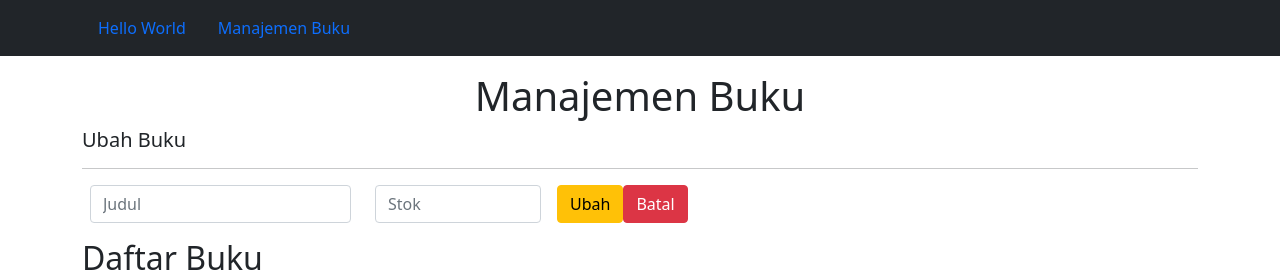
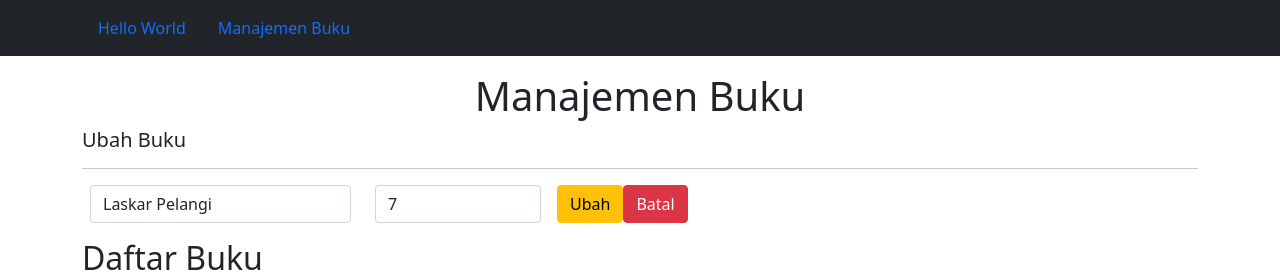
Before and after one commit to noaditya10/master-zoom-react, a React (Create React App) app: page /manajemen-buku in a window 1280 px wide. Both pictures are taken after a click on the button "Edit". Shown: the top 275 px of the page. Built offline with nearby package versions, Linux system fonts and the light colour scheme.

Commit message:
menampilkan isian form ubah

```diff
--- a/src/components/ManajemenBuku.jsx
+++ b/src/components/ManajemenBuku.jsx
@@ -3,6 +3,7 @@ import React, { useState } from "react";
 function ManajemenBuku({ bookList }) {
   console.log(bookList);
   const [form, setForm] = useState("");
+  const [inputBook, setInputBook] = useState();
   //data
 
   //eventhandling
@@ -11,6 +12,7 @@ function ManajemenBuku({ bookList }) {
   }
 
   function showEdit(book) {
+    setInputBook(book);
     setForm("edit");
   }
 
@@ -41,10 +43,22 @@ function ManajemenBuku({ bookList }) {
           <hr />
           <form className="row">
             <div className="col-3">
-              <input type="text" name="judul" className="form-control mx-2" placeholder="Judul" />
+              <input
+                type="text"
+                name="judul"
+                className="form-control mx-2"
+                placeholder="Judul"
+                value={inputBook.judul}
+              />
             </div>
             <div className="col-2">
-              <input type="number" name="stok" className="form-control mx-2" placeholder="Stok" />
+              <input
+                type="number"
+                name="stok"
+                className="form-control mx-2"
+                placeholder="Stok"
+                value={inputBook.stok}
+              />
             </div>
             <div className="col-2">
               <input type="submit" className="btn btn-warning ml-2" value="Ubah" />
```
